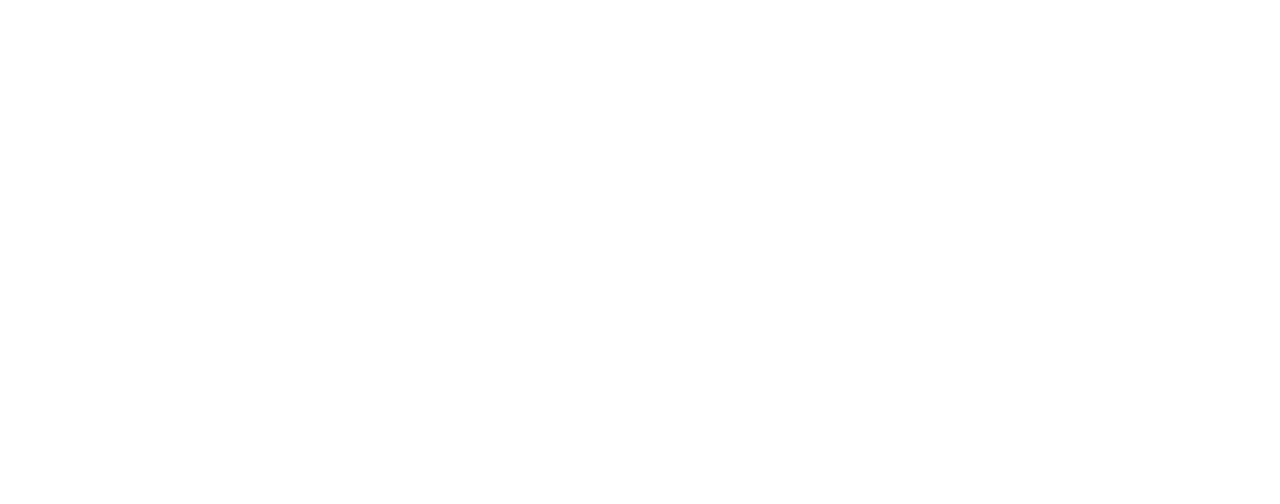
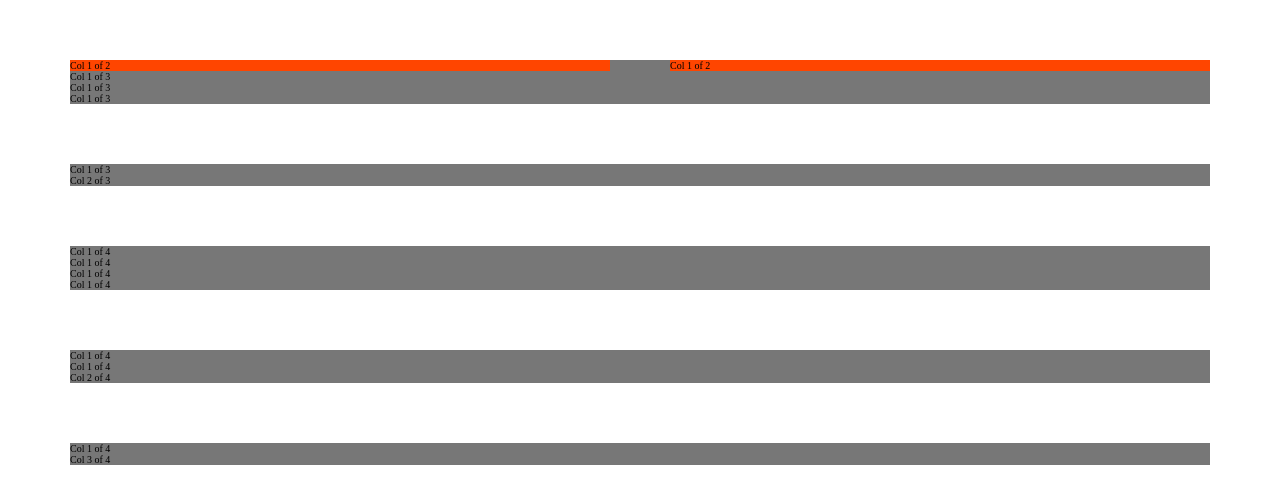
Before and after one commit to khaled-hossain-code/css_fluid_layout, a website: page index.html in a window 1280 px wide. Drawn offline with Linux system fonts and the light colour scheme.

Commit message:
layingout rows

```diff
--- a/index.html
+++ b/index.html
@@ -8,6 +8,40 @@
   <link rel="stylesheet" href="css/style.css">
 </head>
 <body>
+  <section class="fluid-grid">
+    <div class="row">
+      <div class="col-1-of-2">Col 1 of 2</div>
+      <div class="col-1-of-2">Col 1 of 2</div>
+    </div>
 
+    <div class="row">
+      <div class="col-1-of-3">Col 1 of 3</div>
+      <div class="col-1-of-3">Col 1 of 3</div>
+      <div class="col-1-of-3">Col 1 of 3</div>
+    </div>
+
+    <div class="row">
+      <div class="col-1-of-3">Col 1 of 3</div>
+      <div class="col-2-of-3">Col 2 of 3</div>
+    </div>
+
+    <div class="row">
+      <div class="col-1-of-4">Col 1 of 4</div>
+      <div class="col-1-of-4">Col 1 of 4</div>
+      <div class="col-1-of-4">Col 1 of 4</div>
+      <div class="col-1-of-4">Col 1 of 4</div>
+    </div>
+
+    <div class="row">
+      <div class="col-1-of-4">Col 1 of 4</div>
+      <div class="col-1-of-4">Col 1 of 4</div>
+      <div class="col-2-of-4">Col 2 of 4</div>
+    </div>
+
+    <div class="row">
+      <div class="col-1-of-4">Col 1 of 4</div>
+      <div class="col-3-of-4">Col 3 of 4</div>
+    </div>
+  </section>
 </body>
 </html>
--- a/sass/main.scss
+++ b/sass/main.scss
@@ -0,0 +1,42 @@
+$grid-width: 114rem;
+$gutter-vertical: 8rem;
+$gutter-horizontal: 6rem;
+$color-grid-background: #777;
+
+*,
+*::after,
+*::before {
+  margin: 0;
+  padding: 0;
+  box-sizing: inherit;
+}
+
+html {
+  font-size: 62.5%;
+}
+
+body {
+  box-sizing: border-box;
+}
+
+.row {
+  max-width: $grid-width;
+  background-color: $color-grid-background;
+  margin-top: 0;
+  margin-left: auto;
+  margin-right: auto;
+
+  &:not(:last-child){
+    margin-bottom: $gutter-horizontal;
+  }
+
+  .col-1-of-2 {
+    width: calc((100% - #{$gutter-horizontal}) / 2);
+    background-color: orangered;
+    float: left;
+
+    &:not(:last-child) {
+      margin-right: $gutter-horizontal;
+    }
+  }
+}
```
Also changed, not shown: css/style.css.
